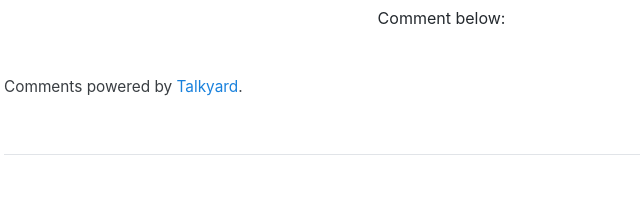
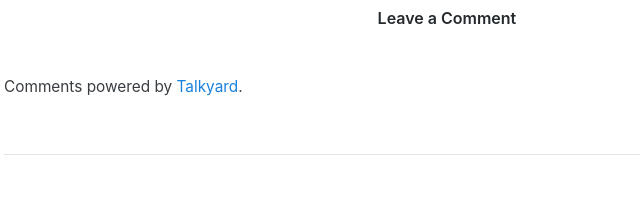
Before and after one commit to sand-reckoner/mathformachines.com, a plain HTML site: page pages/about/index.html in a window 1280 px wide. Shown: the part 405-610 px from the top of the page, 154-794 px from the left. Drawn offline with nearby package versions, Linux system fonts and the light colour scheme; some packages are replaced by stand-ins of ours.

Commit message:
rebuilding site Tue May 14 15:06:03 CDT 2019

```diff
--- a/pages/about/index.html
+++ b/pages/about/index.html
@@ -135,7 +135,7 @@ This is the website of <strong>Ryan Holbrook</strong>. I&rsquo;m looking for wor
 
 
   <section class="pb-6 mb-3 border-bottom">
-    Comment below:
+    <div class="h4 mt-3 mb-1">Leave a Comment</div>
     <script>talkyardServerUrl='https:\/\/comments-for-mathformachines-com.talkyard.net';</script>
     <script async defer src="https://c1.ty-cdn.net/-/talkyard-comments.min.js"></script>
 
```
Also changed, not shown: posts/a-tour-of-tensors/index.html (+1 -1 lines), posts/bayesian-topic-modeling/index.html (+1 -1 lines), posts/change-of-basis/index.html (+1 -1 lines), posts/permitted-and-forbidden-sets/index.html (+1 -1 lines).
